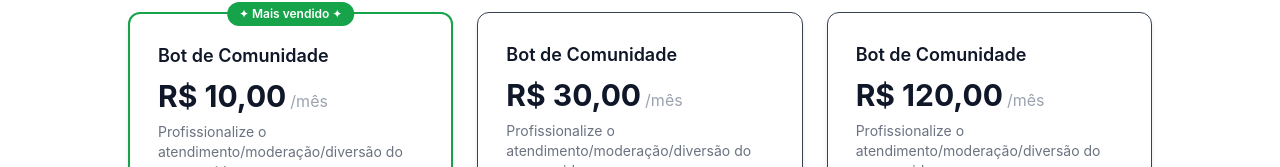
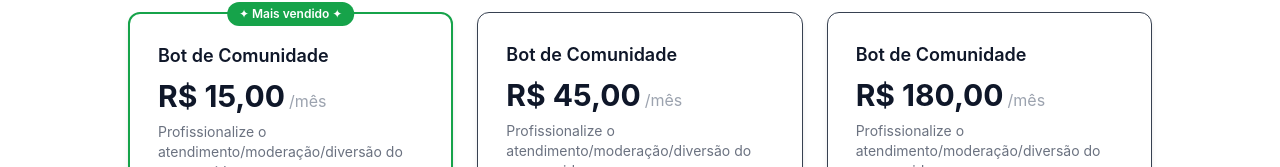
Before and after one commit to atlasdeveloper09/Next-Site, a React (Vite) app: page /plans in a window 1280 px wide. Shown: the part 313-480 px from the top of the page. Built offline with nearby package versions, Linux system fonts and the light colour scheme.

Commit message:
Add files via upload

```diff
--- a/src/pages/Plans.tsx
+++ b/src/pages/Plans.tsx
@@ -16,7 +16,7 @@ const plans: Plan[] = [
   {
     id: 'comunidade',
     name: "Bot de Comunidade",
-    price: "R$ 10,00",
+    price: "R$ 15,00",
     description: "Profissionalize o atendimento/moderação/diversão do seu servidor.",
     features: [
       "Personalização Total",
@@ -31,7 +31,7 @@ const plans: Plan[] = [
   {
     id: 'comunidade',
     name: "Bot de Comunidade",
-    price: "R$ 30,00",
+    price: "R$ 45,00",
     description: "Profissionalize o atendimento/moderação/diversão do seu servidor.",
     features: [
       "Personalização Total",
@@ -46,7 +46,7 @@ const plans: Plan[] = [
   {
     id: 'comunidade',
     name: "Bot de Comunidade",
-    price: "R$ 120,00",
+    price: "R$ 180,00",
     description: "Profissionalize o atendimento/moderação/diversão do seu servidor.",
     features: [
       "Personalização Total",
```
